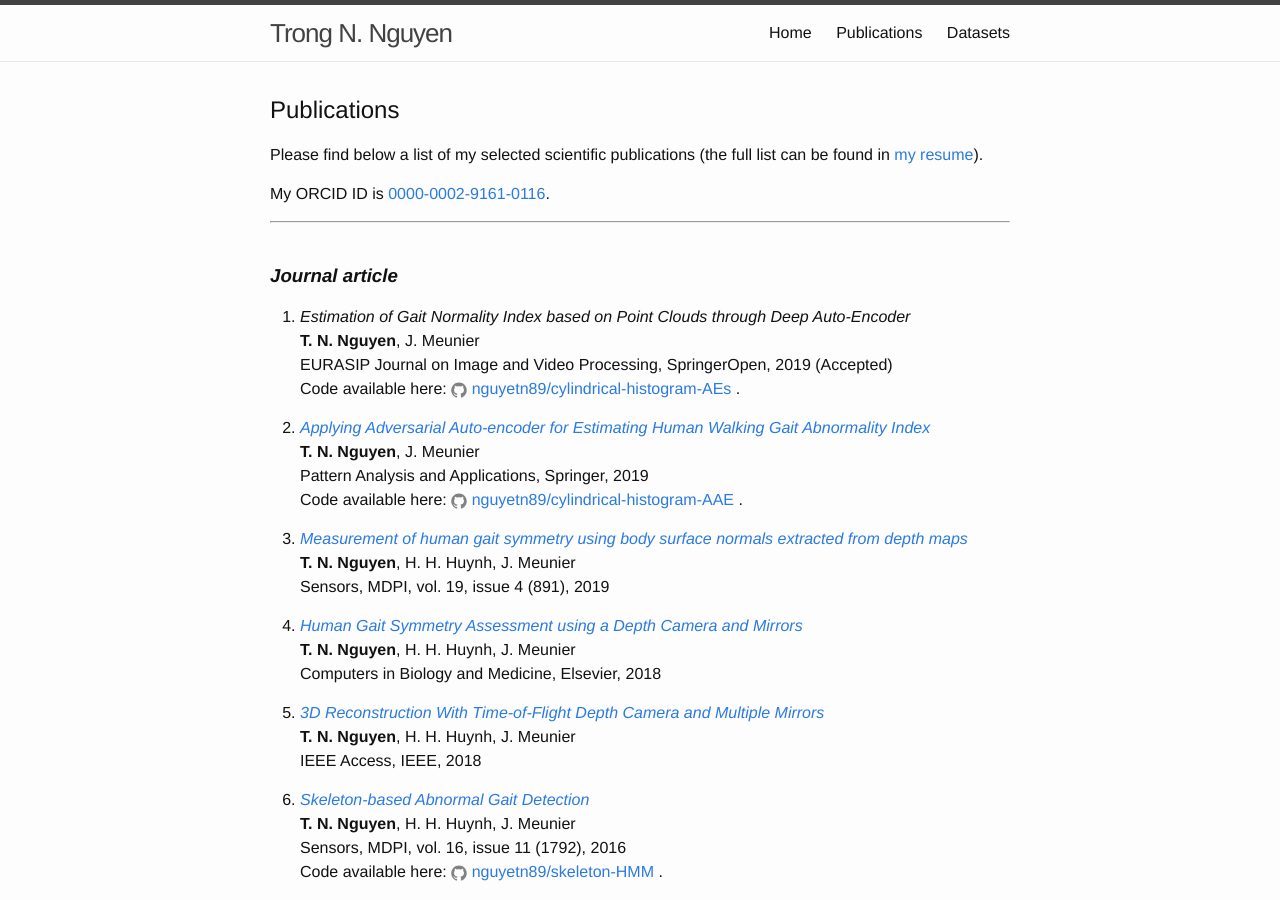
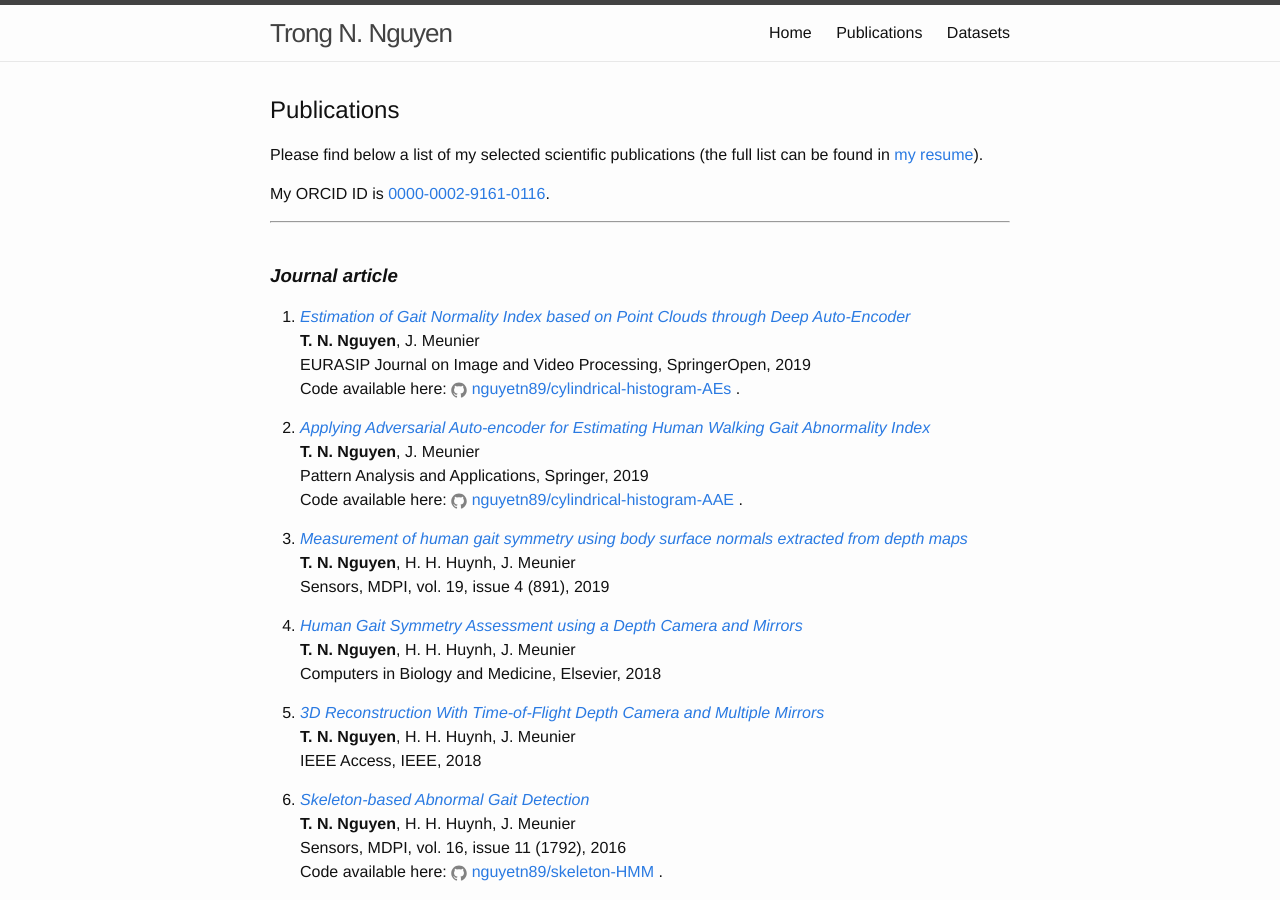
Before and after one commit to nguyetn89/nguyetn89.github.io, a Jekyll site: the page built from publications.md, in a window 1280 px wide and 900 px high. Built offline with Jekyll 4.4.1, drawn with Linux system fonts in a browser that asks for light colours.

Commit message:
Update publications.md

```diff
--- a/publications.md
+++ b/publications.md
@@ -16,9 +16,9 @@ My ORCID ID is [0000-0002-9161-0116](https://orcid.org/0000-0002-9161-0116).
 
 ### ***Journal article***
 
-1. *Estimation of Gait Normality Index based on Point Clouds through Deep Auto-Encoder*
+1. [*Estimation of Gait Normality Index based on Point Clouds through Deep Auto-Encoder*](https://doi.org/10.1186/s13640-019-0466-z)
 **T. N. Nguyen**, J. Meunier
-EURASIP Journal on Image and Video Processing, SpringerOpen, 2019 (Accepted)
+EURASIP Journal on Image and Video Processing, SpringerOpen, 2019
 Code available here: {% include icon-github.html username="nguyetn89/cylindrical-histogram-AEs" %}.
 
 2. [*Applying Adversarial Auto-encoder for Estimating Human Walking Gait Abnormality Index*](https://doi.org/10.1007/s10044-019-00790-7)
```
